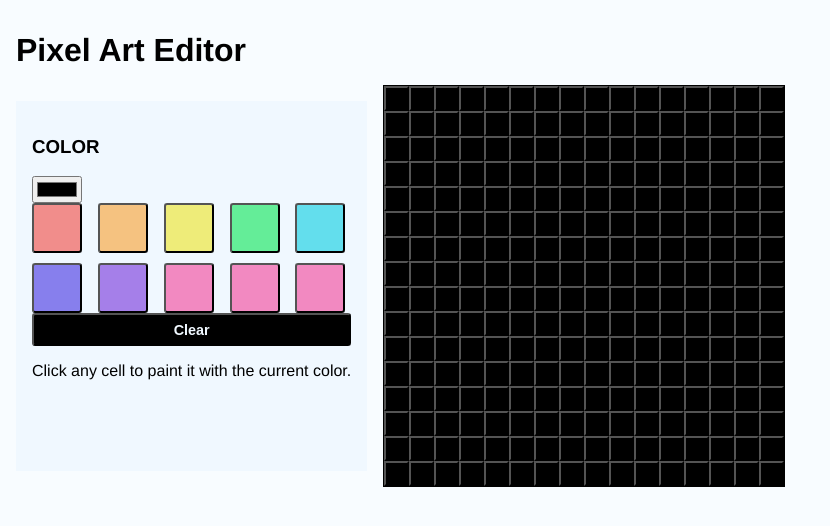
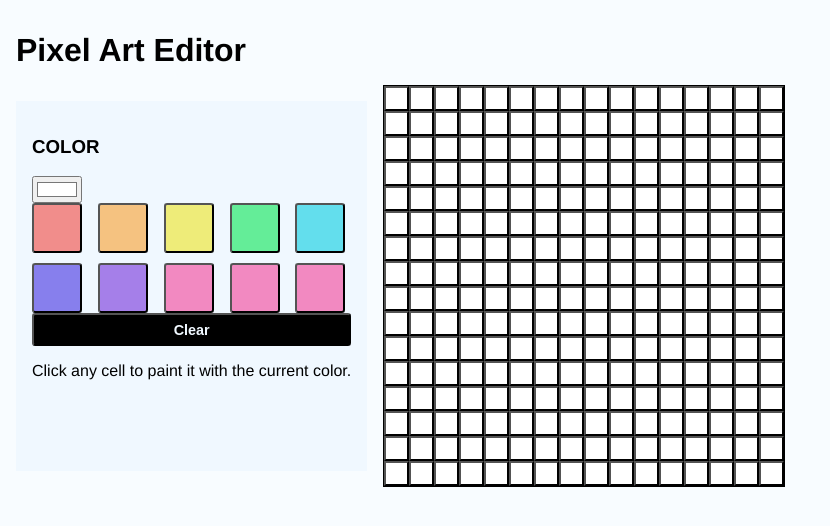
Before and after one commit to allenres/pixel-art-maker, a React (Vite) app: page / in a window 1280 px wide. Shown: the top 526 px of the page, without its empty margins (0-830 px from the left). Built offline with nearby package versions, Linux system fonts and the light colour scheme.

Commit message:
reverting default color changes

```diff
--- a/src/MainSection.jsx
+++ b/src/MainSection.jsx
@@ -6,7 +6,7 @@ import squares from './squares.js'
 export default function MainSection() {
     // const [color, setColor] = useState("#000");
     const GRID_SIZE = 16
-    const DEFAULT_COLOR = "#000000"
+    const DEFAULT_COLOR = "#FFFFFF"
 
     const cells = Array.from({ length: 16 }, () => Array(GRID_SIZE).fill(DEFAULT_COLOR));
 
```
